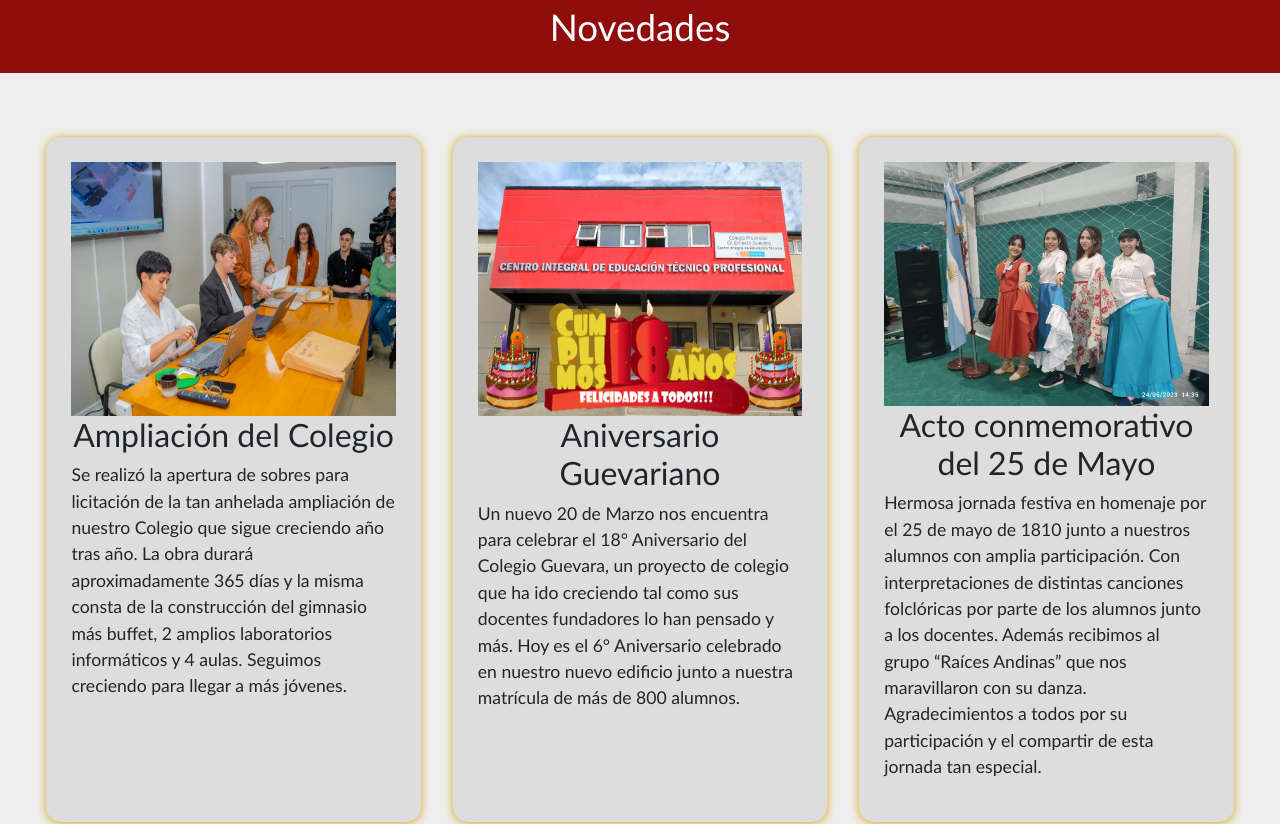
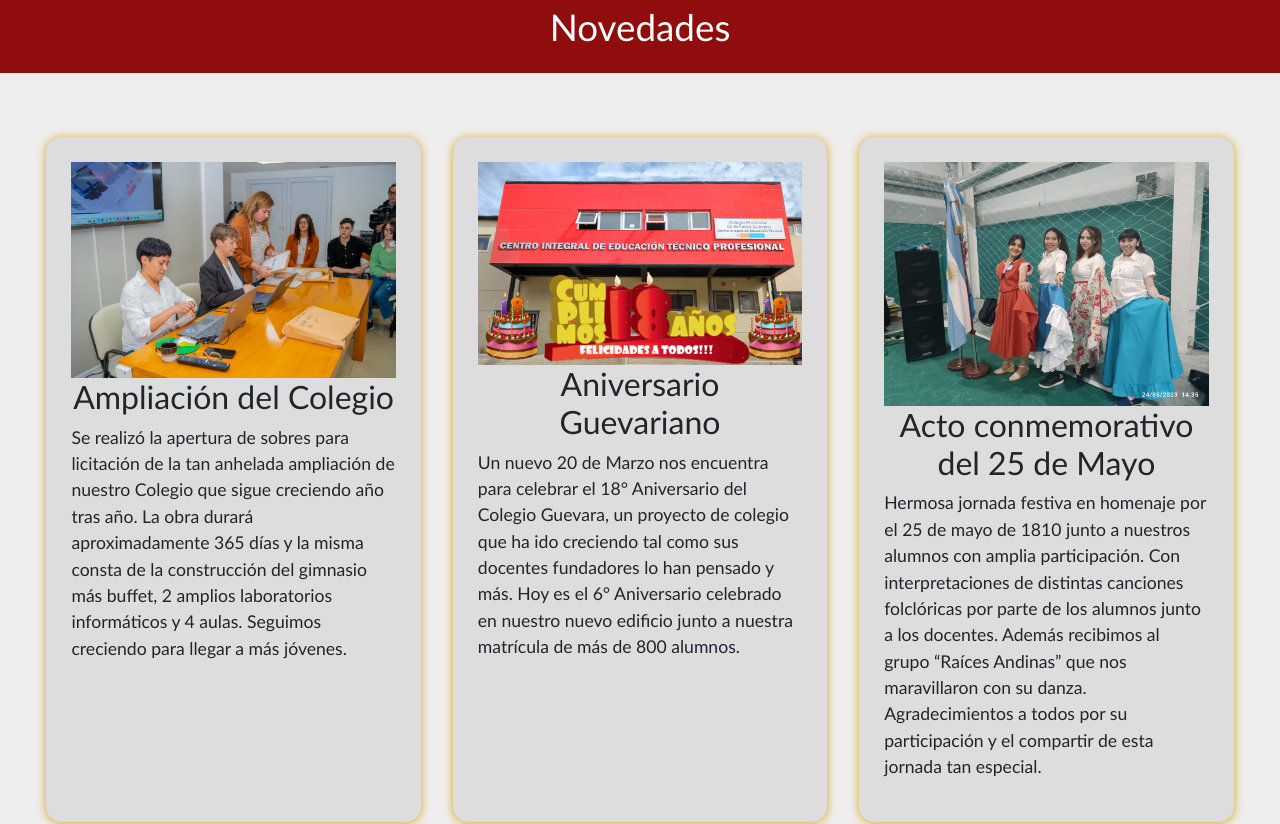
Before and after one commit to YaninaVilte/p-dw, a plain HTML site: page index.html in a window 1280 px wide. Shown: the part 740-1564 px from the top of the page. Drawn offline with nearby package versions, Linux system fonts and the light colour scheme.

Commit message:
Tamaño de las imagenes del index

```diff
--- a/SCSS/_index.scss
+++ b/SCSS/_index.scss
@@ -6,10 +6,10 @@
     padding-bottom: 3rem;
     padding-left: 1rem;
     padding-right: 1rem;
+    width: 100%;
 }
 
 .card {
-    width: 30%;
     padding: 1.5rem 1.5rem;
     margin: 1rem;
     background-color: #DDDDDD;
@@ -20,6 +20,8 @@
     box-shadow: 0px 1px 10px #DAA520;
     transition: all 400ms ease-out;
     cursor: default;
+    align-items: center;
+    width: 30%;
 }
 
 .card:hover {
@@ -32,7 +34,8 @@
 }
 
 .card img {
-    height: 40%;
+    width: 100%;
+    justify-content: center;
 }
 
 .frenteColegioPages img {
--- a/index.html
+++ b/index.html
@@ -89,11 +89,14 @@
             <div class="card">
                 <img src="./assets/index/ampliacion.jpg"
                     alt="Ministra de Educación junto con alumnos abriendo pliegos" />
-                <h3>Ampliación del Colegio</h3>
-                <p>Se realizó la apertura de sobres para licitación de la tan anhelada ampliación de nuestro Colegio que
-                    sigue creciendo año tras año. La obra durará aproximadamente 365 días y la misma consta de la
-                    construcción del gimnasio más buffet, 2 amplios laboratorios informáticos y 4 aulas. Seguimos
-                    creciendo para llegar a más jóvenes.</p>
+                <div>
+                    <h3>Ampliación del Colegio</h3>
+                    <p>Se realizó la apertura de sobres para licitación de la tan anhelada ampliación de nuestro Colegio
+                        que
+                        sigue creciendo año tras año. La obra durará aproximadamente 365 días y la misma consta de la
+                        construcción del gimnasio más buffet, 2 amplios laboratorios informáticos y 4 aulas. Seguimos
+                        creciendo para llegar a más jóvenes.</p>
+                </div>
             </div>
 
             <div class="card">
```
Also changed, not shown: css/main.css.
